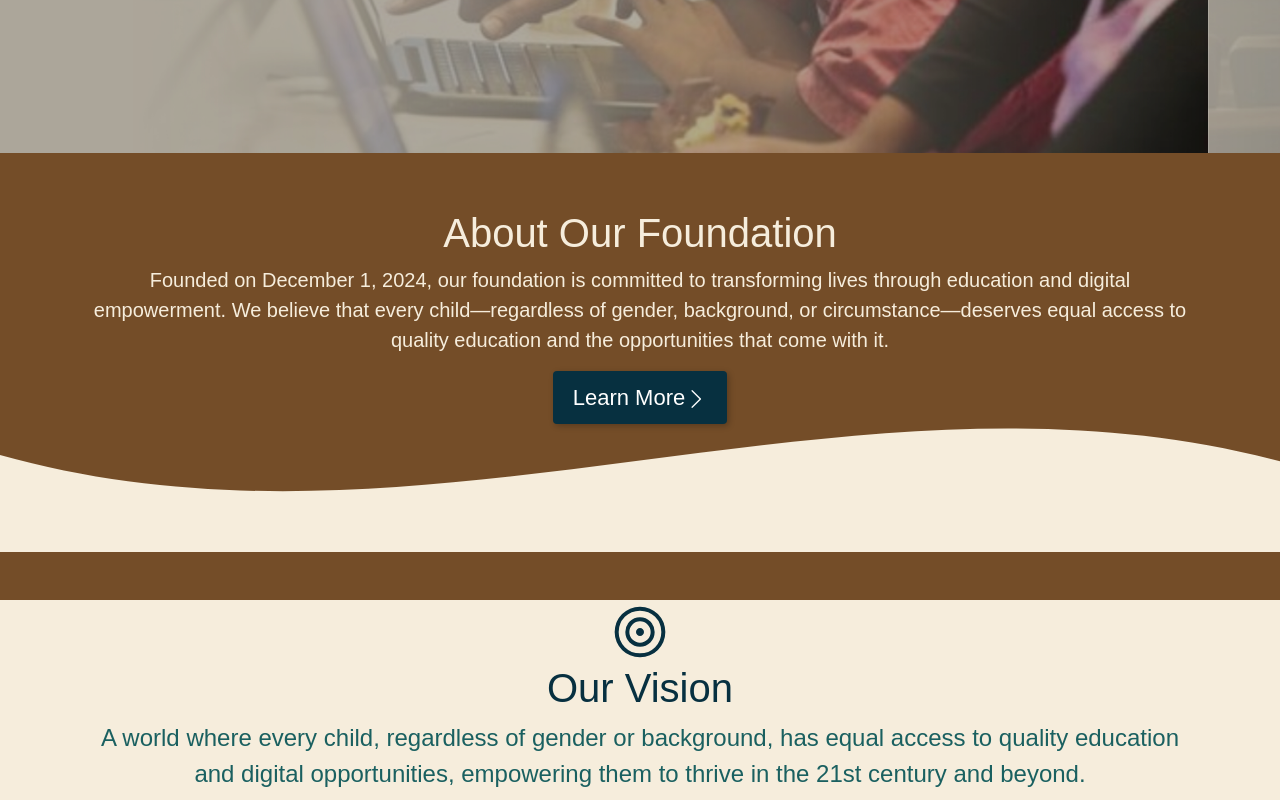
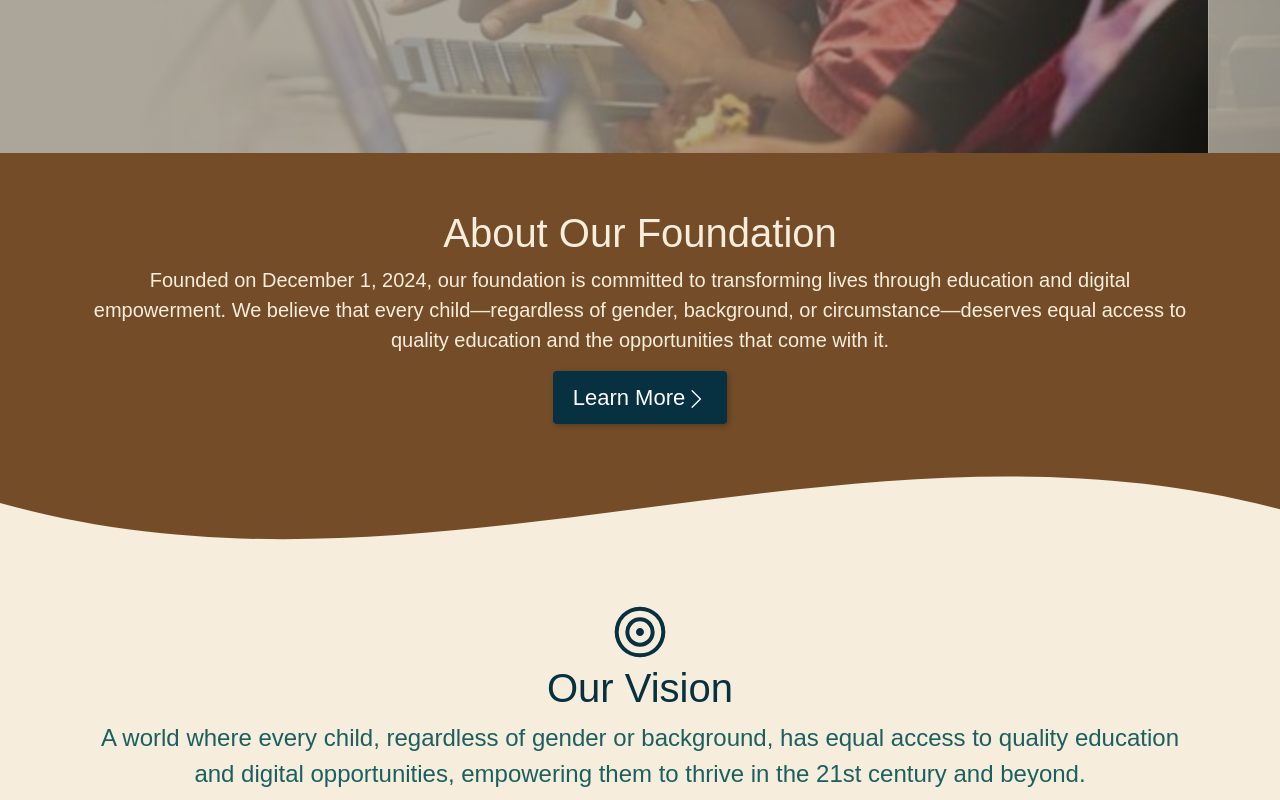
Before and after one commit to AyDavid-theTechGuy/uthmanandaishafoundation.org, a plain HTML site: page index.html in a window 1280 px wide. Shown: the part 647-1447 px from the top of the page. Drawn offline with nearby package versions, Linux system fonts and the light colour scheme; a web font is replaced by a local one.

Commit message:
Add files via upload

```diff
--- a/index.html
+++ b/index.html
@@ -111,8 +111,8 @@
         </section>
 
         <!-- ABOUT SECTION -->
-        <section class="about text-center py-5">
-            <div class="container pt-2">
+        <section class="about text-center pt-5">
+            <div class="container pt-2 pb-5">
                 <h1>About Our Foundation</h1>
                 <p class="fs-5">
                     Founded on December 1, 2024, our foundation is committed to transforming lives through education and digital empowerment. We believe that every child—regardless of gender, background, or circumstance—deserves equal access to quality education and the opportunities that come with it.
```
